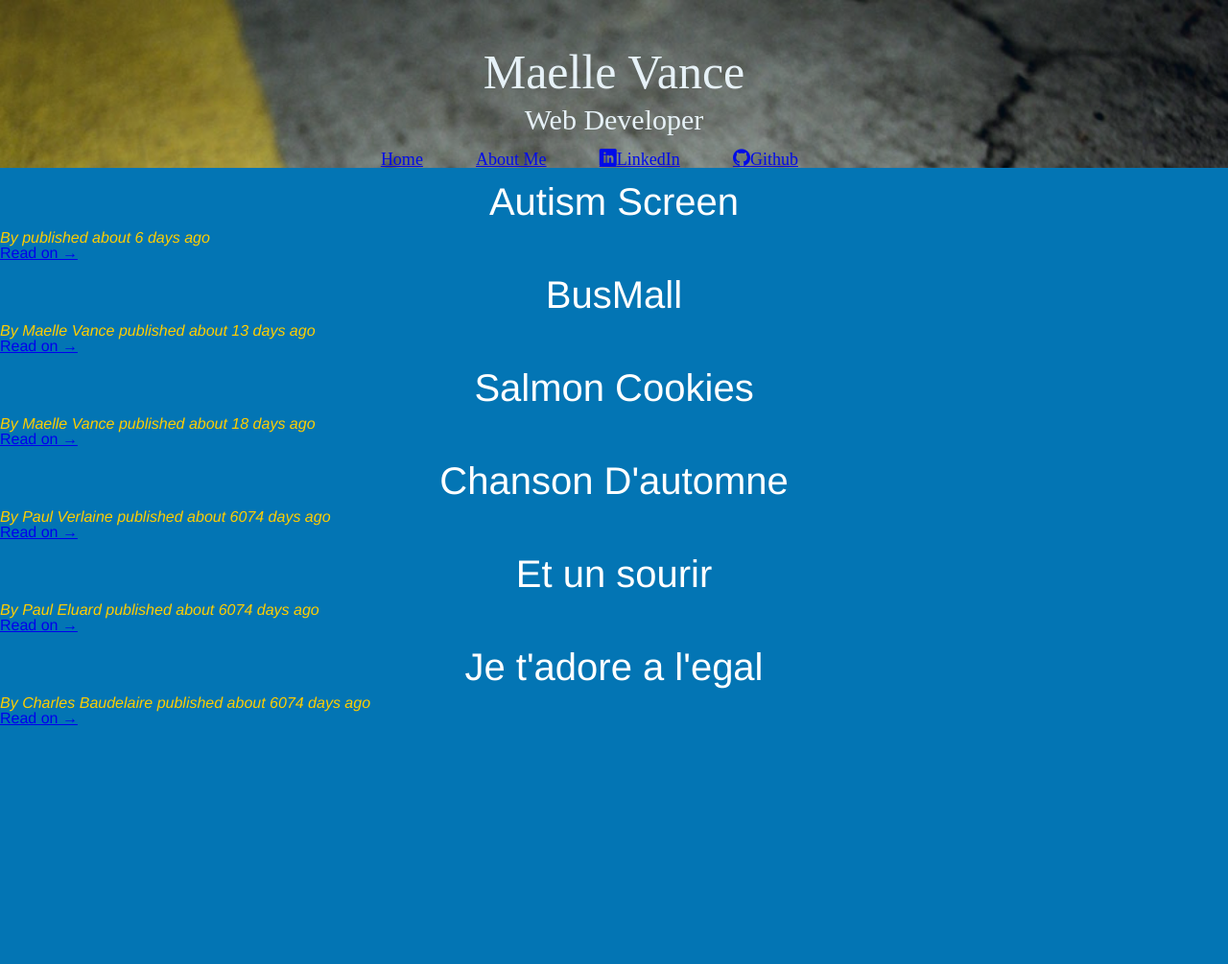
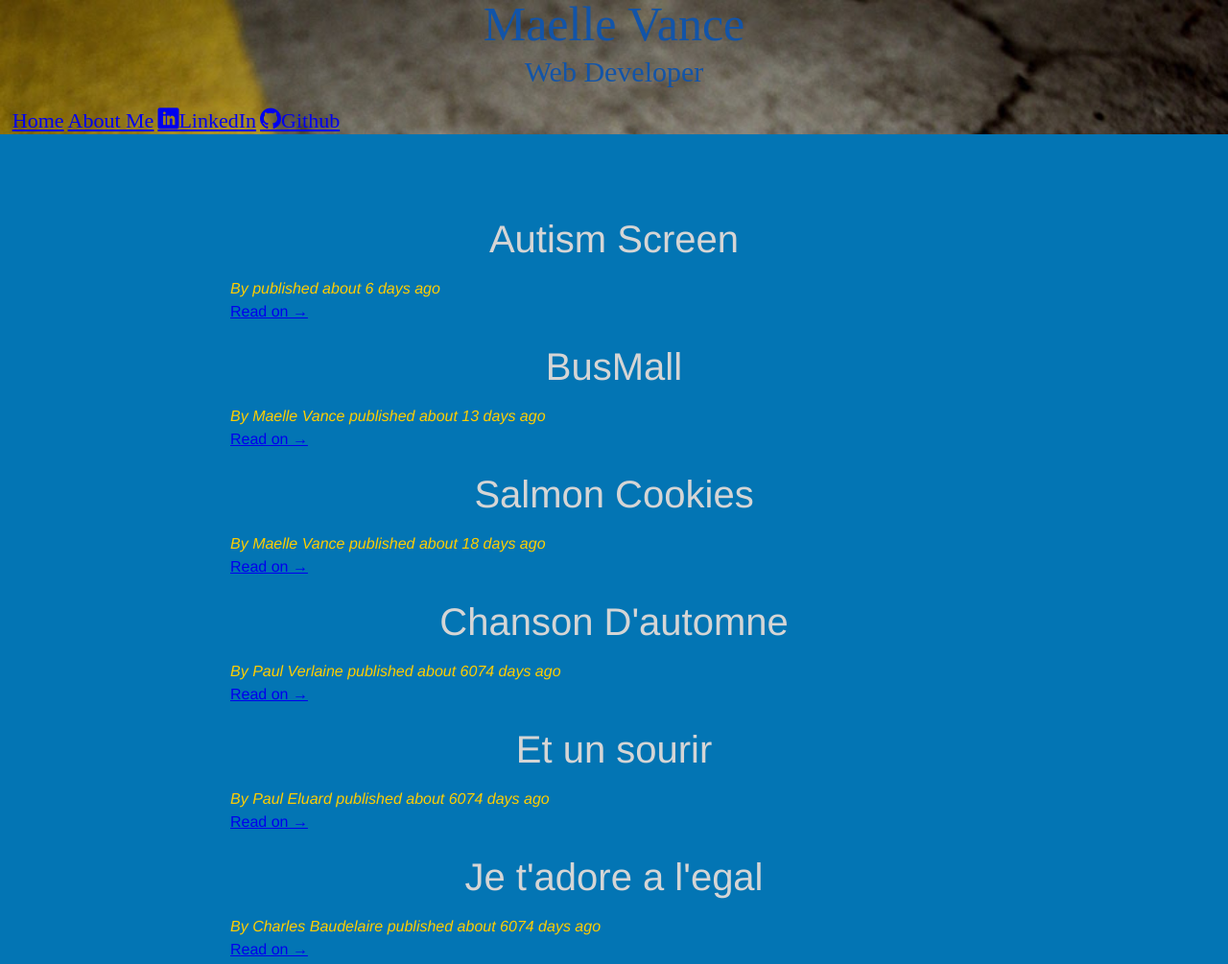
Before and after one commit to ellezv/portfolio, a plain HTML site: page index.html in a window 1280 px wide. Shown: the whole page at 96% size. Before the commit the page ends 800 px from the top, so only its background shows below. Drawn offline with nearby package versions, Linux system fonts and the light colour scheme; files whose address does not match are found by name.

Commit message:
color scheme kind of ok. nav a bit less wonky

```diff
--- a/css/base.css
+++ b/css/base.css
@@ -27,13 +27,11 @@ article {
   background-image: url("../img/background.jpeg");
   background-repeat: no-repeat;
   background-size: cover;
-  opacity: .9;
-  color: white;
+  color: #1254A8;
 }
 
 header h1 {
 /*to do : find cool font*/
-  padding-top: 50px;
   text-align: center;
   font-size: 50px;
 }
@@ -58,6 +56,7 @@ a:visited {
   padding-top: 15px;
   padding-bottom: 10px;
   font-size: 40px;
+  color: #D5D5D5;
 }
 
 .byline {
@@ -72,10 +71,12 @@ a:visited {
 }
 
 p {
-  color: grey;
+  color: #D5D5D5;
 }
 
-
-main h1 {
-  color: white;
+main {
+  margin: 0 auto;
+  max-width: 50em;
+  line-height: 1.5;
+  padding: 4em 1em;
 }
--- a/css/layout.css
+++ b/css/layout.css
@@ -0,0 +1,23 @@
+.main-header {
+  position: relative;
+}
+
+nav {
+  position: absolute;
+  top: 4%;
+  left: 1%;
+}
+
+nav:hover ul {
+  display: block;
+  position: absolute;
+  margin-right: 0;
+  margin-top: 0px;
+}
+
+nav ul {
+  display: none;
+  padding: 0;
+  list-style: none;
+  clear: both;
+}
--- a/css/modules.css
+++ b/css/modules.css
@@ -1,24 +1,3 @@
-nav:hover ul {
-  display: block;
-  position: absolute;
-  margin-right: 0;
-  margin-top: 0px;
-}
-
-nav ul {
-  display: none;
-  padding: 0;
-  list-style: none;
-  clear: both;
-}
-
-
-
-#intro p{
-  /*background-color: find a good color
-  color: find a good color*/
-}
-
 .icons {
   padding-top: 5px;
   text-align: center;
@@ -45,24 +24,25 @@ nav ul {
   .icon-menu {
     display: none;
   }
+  header h3 {
+    padding-bottom: 50px;
+  }
+  nav {
+    position: absolute;
+    top: 80%;
+  }
 
   nav ul {
     display: block;
-    margin-top: 15px;
-    text-align: center;
-    /*outline: 5px dotted green;*/
   }
 
   nav li {
     display: inline;
-    margin-right: 4%;
-    font-size: 18px;
+    font-size: 22px;
   }
 
   nav:hover ul {
-    display:block;
-    position:static;
-    margin-top: 15px;
+    display: block;
     text-align: center;
   }
 }
```
